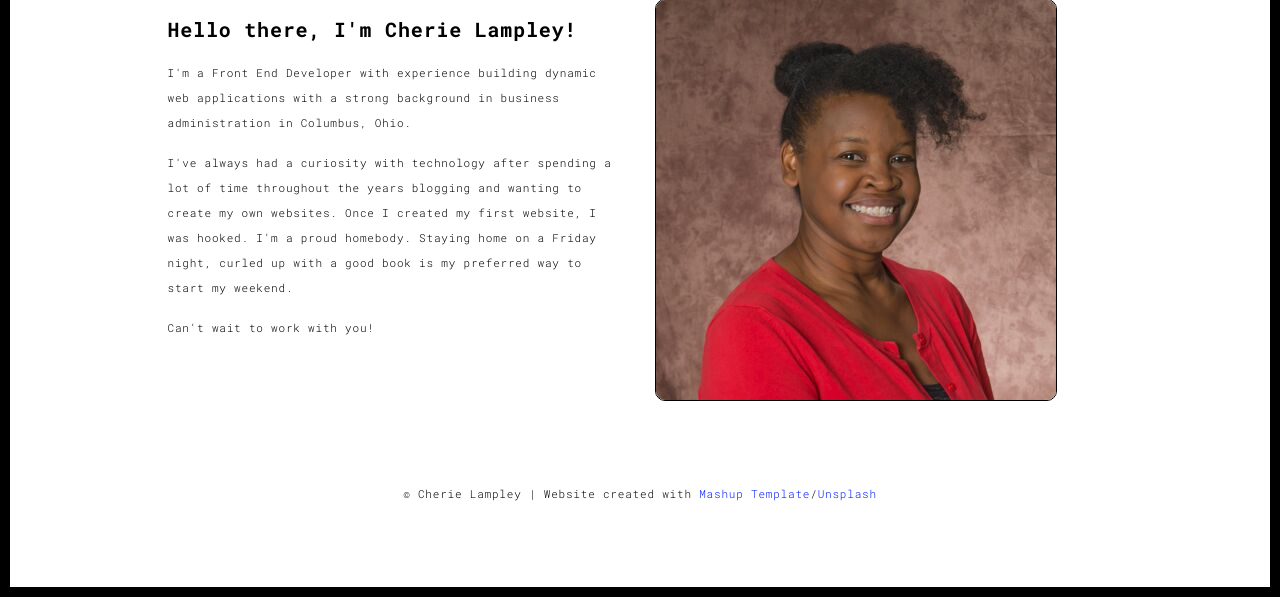
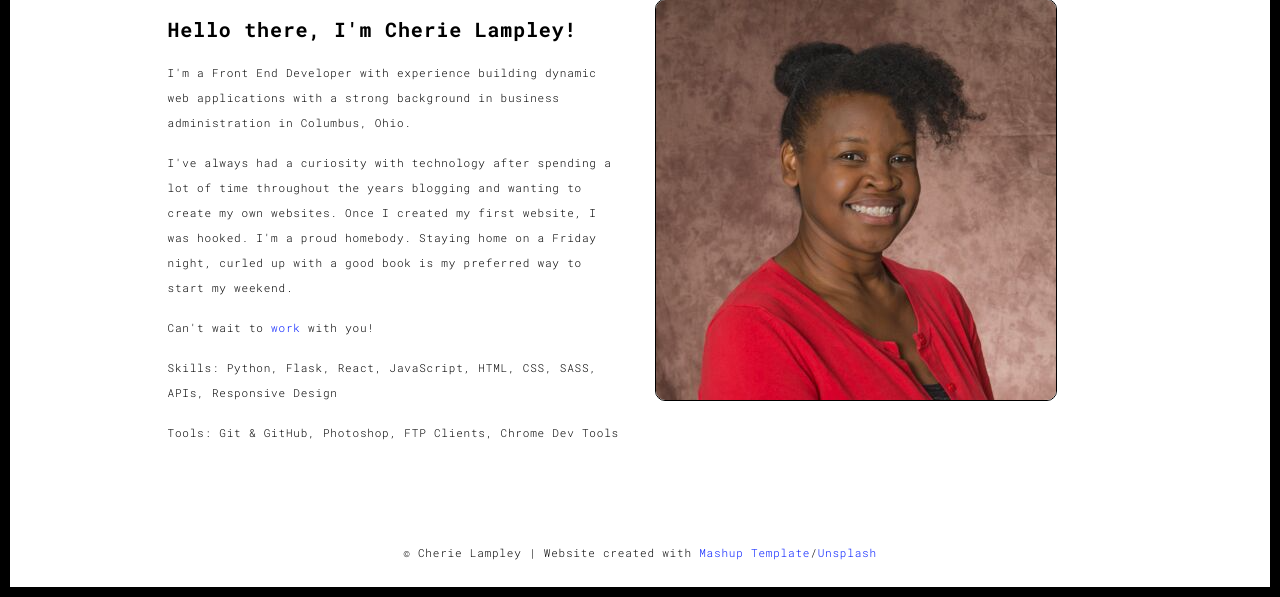
Before and after one commit to cdlampley/new-portfolio-website, a Flask app: page /about in a window 1280 px wide. Shown: the part 203-800 px from the top of the page. Run offline with Flask 2, Linux system fonts and the light colour scheme; some libraries are stand-ins or nearby versions.

Commit message:
updated about page to add skills and tools

```diff
--- a/templates/about.html
+++ b/templates/about.html
@@ -18,7 +18,7 @@
   <title>About Me</title>
 
   <link href="/static/main.3f6952e4.css" rel="stylesheet">
-  <link href="/static/styles.css" rel="stylesheet">
+  <link href="./static/styles.css" rel="stylesheet">
 
 </head>
 
@@ -72,7 +72,9 @@
                     blogging and wanting to create my own websites. Once I created my first website, I was hooked. I'm a
                     proud homebody. Staying home on a Friday night, curled up with a good book is my preferred way to
                     start my weekend.</p>
-                  <p>Can't wait to work with you!</p>
+                  <p>Can't wait to <a class="contact-link" href="./contact">work</a> with you!</p>
+                  <p><span class="skills">Skills: </span>Python, Flask, React, JavaScript, HTML, CSS, SASS, APIs, Responsive Design</p>
+                  <p><span class="skills">Tools: </span>Git & GitHub, Photoshop, FTP Clients, Chrome Dev Tools</p>
                 </div>
                 <div class="col-xs-12 col-md-6">
                   <img src="/static/assets/images/profile-pic.png" class="img-responsive about-photo" alt="portrait photo of Cherie Lampley">
```
